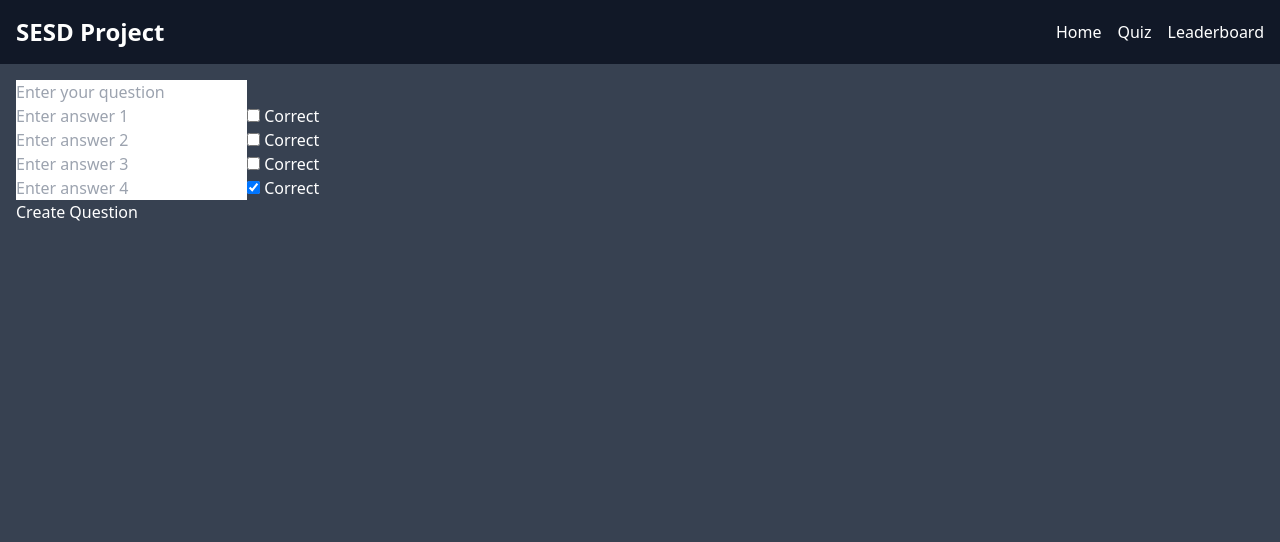
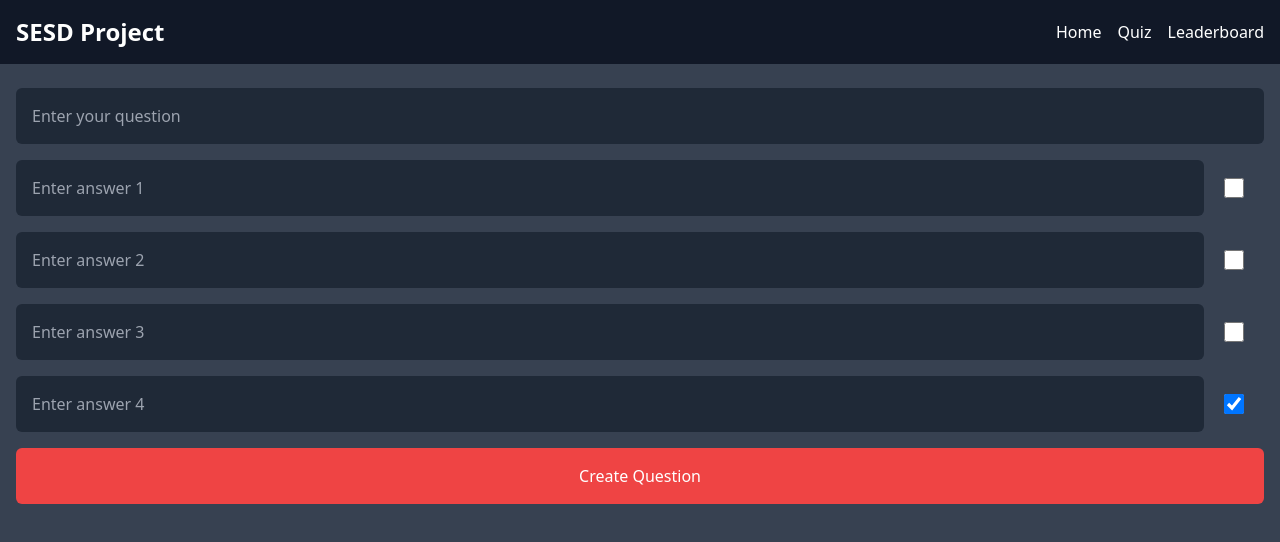
Before and after one commit to Lexi4eg/SSED_Project_2024, a SvelteKit app in the folder SvelteKid/SSED_SvelteKit/: page /quiz/create in a window 1280 px wide. Shown: the top 542 px of the page. Built offline with nearby package versions, Linux system fonts and the light colour scheme.

Commit message:
Create Question UI Update

```diff
--- a/SvelteKid/SSED_SvelteKit/src/routes/quiz/+page.svelte
+++ b/SvelteKid/SSED_SvelteKit/src/routes/quiz/+page.svelte
@@ -64,6 +64,9 @@
 	<div class="flex flex-col items-center justify-center ">
 		<input type="text" bind:value={username} placeholder="Enter your username" class="sm:w-44 p-2 mb-4 bg-gray-800 flex rounded-md justify-center  text-white"  />
 	</div>
+	<div class="flex justify-center">
+		<a href="/quiz/create" class="btn w-60 h-12 items-center text-xl m-2 rounded bg-red-700 justify-center flex">Create Question</a>
+	</div>
 
 	{#each data as question (question.id)}
 		<div class=" flex justify-center flex-col p-4 items-center">
--- a/SvelteKid/SSED_SvelteKit/src/routes/quiz/create/+page.svelte
+++ b/SvelteKid/SSED_SvelteKit/src/routes/quiz/create/+page.svelte
@@ -28,19 +28,21 @@
 </script>
 
 <div>
-	<input type="text" bind:value={question} placeholder="Enter your question" />
+
+	<input type="text" class="bg-gray-800 w-full p-4 rounded-md my-2" bind:value={question} placeholder="Enter your question" />
 
 	<div>
 		{#each answers as answer, i (i)}
 			<div class="flex flex-row">
-			<input type="text" bind:value={answer.answer} placeholder={`Enter answer ${i + 1}`} />
-			<label>
-				<input class="bg-blue-800 rounded-xl " type="checkbox" bind:checked={answer.correct} />
-				Correct
-			</label>
+				<input type="text" class="bg-gray-800 w-full p-4 rounded-md my-2" bind:value={answer.answer} placeholder={`Enter answer ${i + 1}`} />
+				<label class="flex justify-center items-center">
+					<input class="bg-gray-800 m-5 h-5 w-5 justify-center items-center p-4 rounded-md my-2" type="checkbox" bind:checked={answer.correct} />
+
+				</label>
+
 			</div>
 		{/each}
 	</div>
 
-	<button on:click={handleSubmit}>Create Question</button>
+	<button class="bg-red-500 w-full p-4 rounded-md my-2" on:click={handleSubmit}>Create Question</button>
 </div>
```
